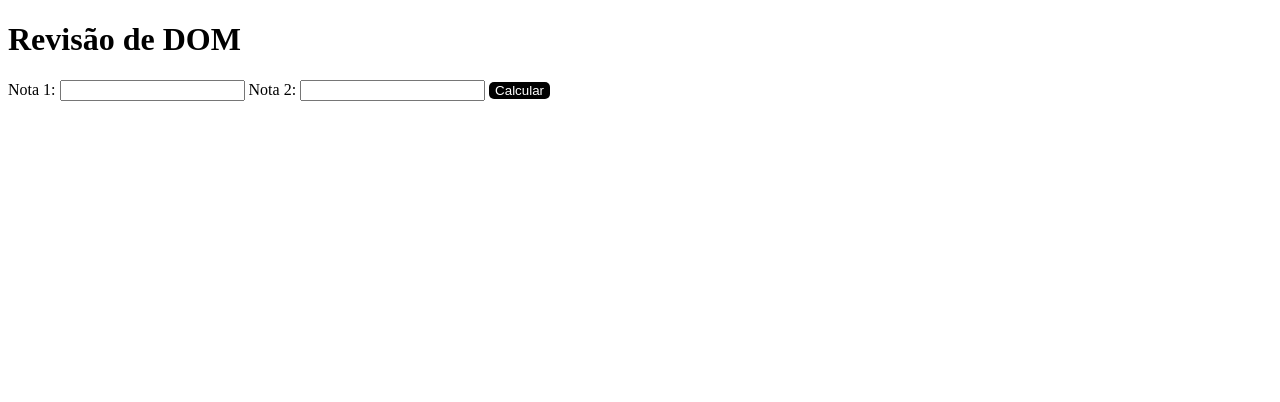
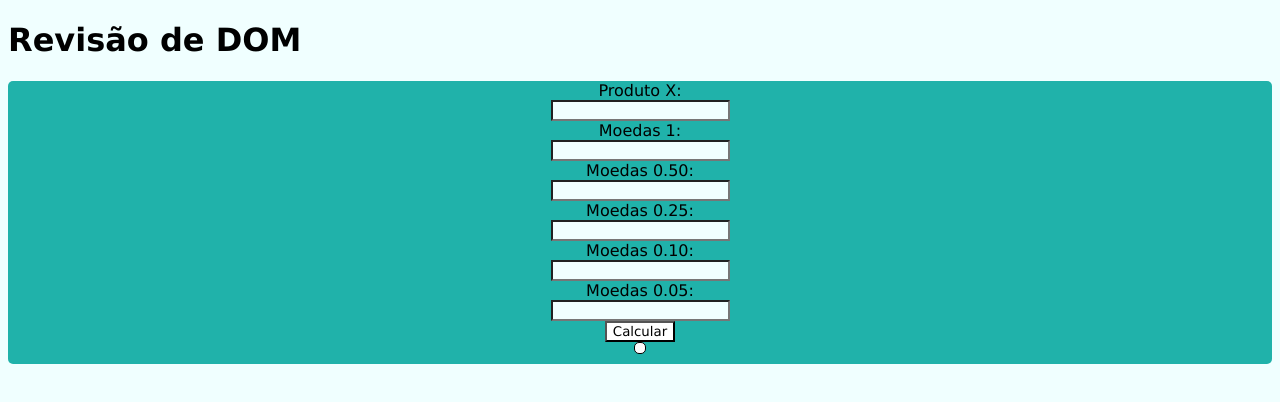
Before and after one commit to tttjwy/senai-primeira-fase, a plain HTML site: page dom-revisao/index.html in a window 1280 px wide. Drawn offline with Linux system fonts and the light colour scheme.

Commit message:
exercicio 25

```diff
--- a/dom-revisao/index.html
+++ b/dom-revisao/index.html
@@ -1,4 +1,3 @@
-
 <!DOCTYPE html>
 <html lang="pt-BR">
 
@@ -11,14 +10,28 @@
 
 <body>
     <h1>Revisão de DOM</h1>
-    <label for="inputNota1">Nota 1:</label>
-    <input id="inputNota1" type="text">
+    <div id="container">
+        <label for="inputProdutoX">Produto X:</label>
+        <input id="inputProdutoX" type="text">
 
-    <label for="inputNota2">Nota 2:</label>
-    <input id="inputNota2" type="text">
+        <label for="inputMoedas1">Moedas 1:</label>
+        <input id="inputMoedas1" type="text">
 
-    <button onclick="MediaPonderada()" id="btCalcular">Calcular</button>
-    <div id="resultado"></div>
+        <label for="inputMoedas050">Moedas 0.50:</label>
+        <input id="inputMoedas050" type="text">
+
+        <label for="inputMoedas025">Moedas 0.25:</label>
+        <input id="inputMoedas025" type="text">
+
+        <label for="inputMoedas010">Moedas 0.10:</label>
+        <input id="inputMoedas010" type="text">
+
+        <label for="inputMoedas005">Moedas 0.05:</label>
+        <input id="inputMoedas005" type="text">
+
+        <button onclick="Porco()" id="btCalcular">Calcular</button>
+        <div id="resultado"></div>
+    </div>
     <script src="script.js"></script>
 </body>
 
--- a/dom-revisao/script.js
+++ b/dom-revisao/script.js
@@ -30,6 +30,21 @@
 
 // function MediaPonderada(){
 //     let nota1 = parseFloat(document.getElementById("inputNota1").value)
-//     let nota2 = parseFloat(document.getElementById("inputNota2").value)
-//    document.getElementById("resultado").innerHTML = "A média ponderada é de " + (nota1*3.5 + nota2*7.5) / (3.5 + 7.5)
+//    let nota2 = parseFloat(document.getElementById("inputNota2").value)
+//   document.getElementById("resultado").innerHTML = "A média ponderada é de " + (nota1*3.5 + nota2*7.5) / (3.5 + 7.5)
 // }
+
+function Porco(){
+    let produtoX = document.getElementById("inputProdutoX").value
+    let moeda1 = document.getElementById("inputMoedas1").value
+    let moeda050 = document.getElementById("inputMoedas050").value
+    let moeda025 = document.getElementById("inputMoedas025").value
+    let moeda010 = document.getElementById("inputMoedas010").value
+    let moeda005 = document.getElementById("inputMoedas005").value
+    let total = (moeda1 * 1) + (moeda050 * 0.50) + (moeda025 * 0.25) + (moeda010 * 0.10) + (moeda005 * 0.05)
+    if(total >= produtoX){
+        document.getElementById("resultado").innerHTML = `O produto ${produtoX}R$ cabe dentro do orçamento de ${total.toFixed(2)} moedas`
+    } else {
+        document.getElementById("resultado").innerHTML = `O produto ${produtoX}R$ não cabe dentro do orçamento de ${total.toFixed(2)} moedas`
+    }
+}
--- a/dom-revisao/style.css
+++ b/dom-revisao/style.css
@@ -1,14 +1,39 @@
-button{
-    background-color: rgb(0, 0, 0);
-    color: rgb(255, 255, 255);
-    border: none;
-    border-radius: 5px;
+* {
+    background-color: azure;
+    font-family: Verdana, Geneva, Tahoma, sans-serif
 }
 
-#btCadastrar{
-    background-color: royalblue;
-    color: thistle;
-    padding: 10px 20px;
-    font-size: 16px;
-    cursor: pointer;
+
+#btCalcular {
+    background-color: rgb(255, 255, 255);
+    color: rgb(0, 0, 0);
+
+
 }
+
+#container {
+    display: flex;
+    flex-direction: column;
+    justify-content: center;
+    align-items: center;
+    border-radius: 5px;
+
+    background-color: lightseagreen;
+}
+
+#inputNota1,
+#inputNota2,
+#inputPeso1,
+#inputPeso2,
+#resultado {
+    margin-bottom: 10px;
+    padding: 5px;
+    border-radius: 5px;
+    border: 1px solid rgb(0, 0, 0);
+    background-color: rgb(253, 252, 253);
+    font-size: 14px;
+}
+
+label {
+    background-color: transparent;
+}
```
